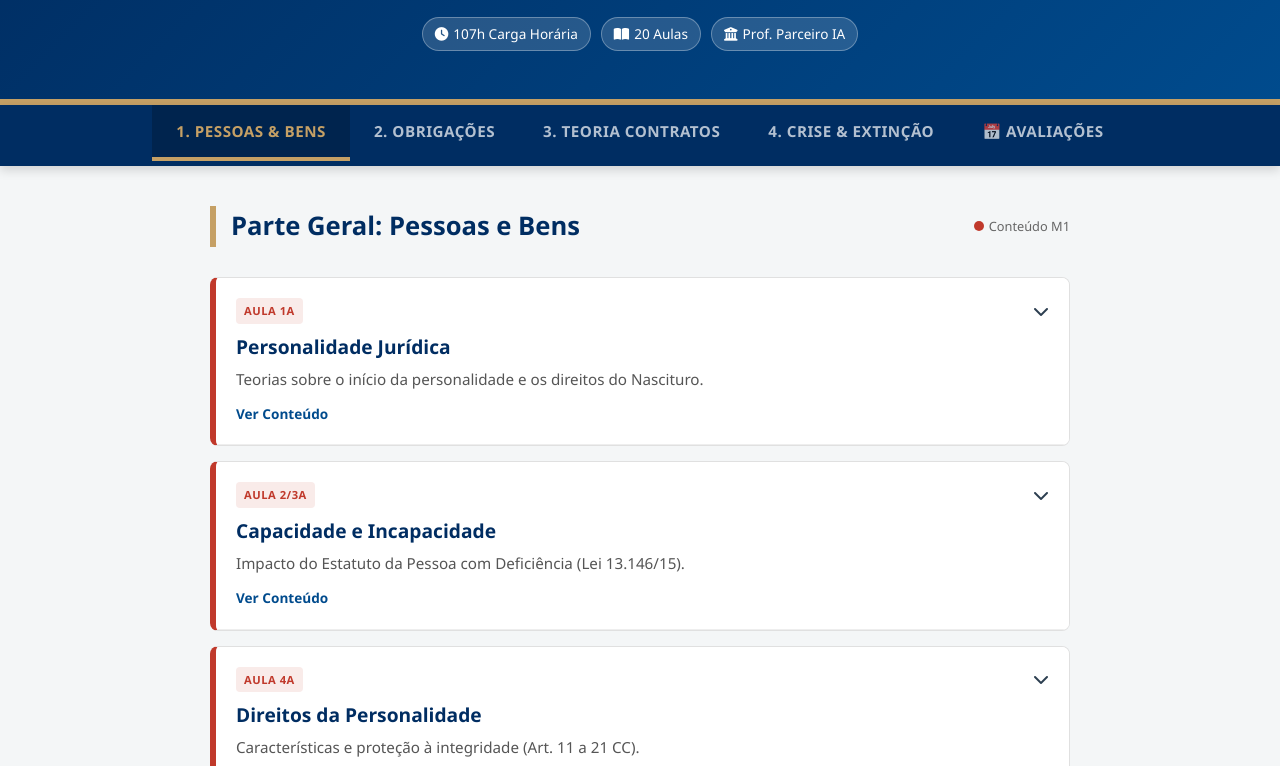
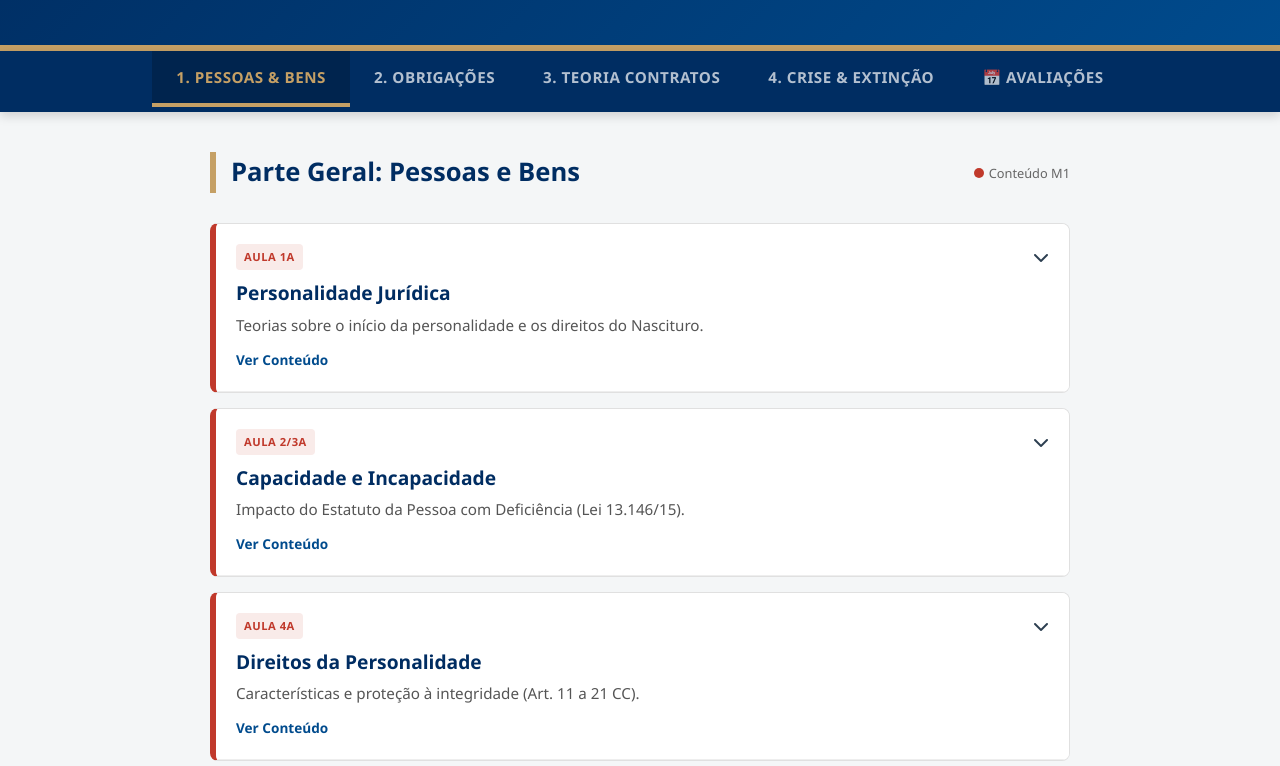
Before and after one commit to stealer0002/direitocivil.github.io, a plain HTML site: page index.html in a window 1280 px wide. Shown: the part 140-906 px from the top of the page. Drawn offline with Linux system fonts and the light colour scheme.

Commit message:
Update index.html
Remoção de conteúdo inutil

```diff
--- a/index.html
+++ b/index.html
@@ -326,10 +326,6 @@
     <header>
         <h1>Bens, Negócios e Contratos</h1>
         <div class="subtitle">Universidade de Mogi das Cruzes - Direito Civil 2º Sem/2025</div>
-        <div class="header-badges">
-            <span class="h-badge"><i class="fas fa-clock"></i> 107h Carga Horária</span>
-            <span class="h-badge"><i class="fas fa-book-open"></i> 20 Aulas</span>
-            <span class="h-badge"><i class="fas fa-university"></i> Prof. Parceiro IA</span>
         </div>
     </header>
 
```
